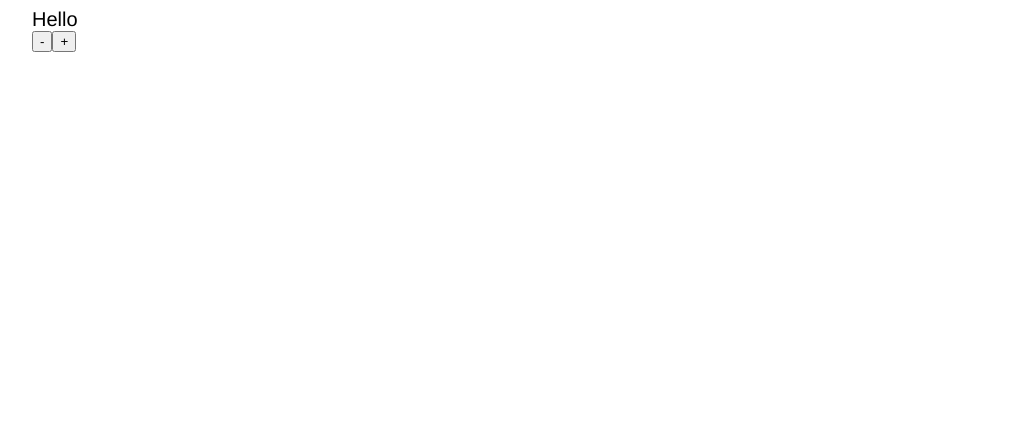
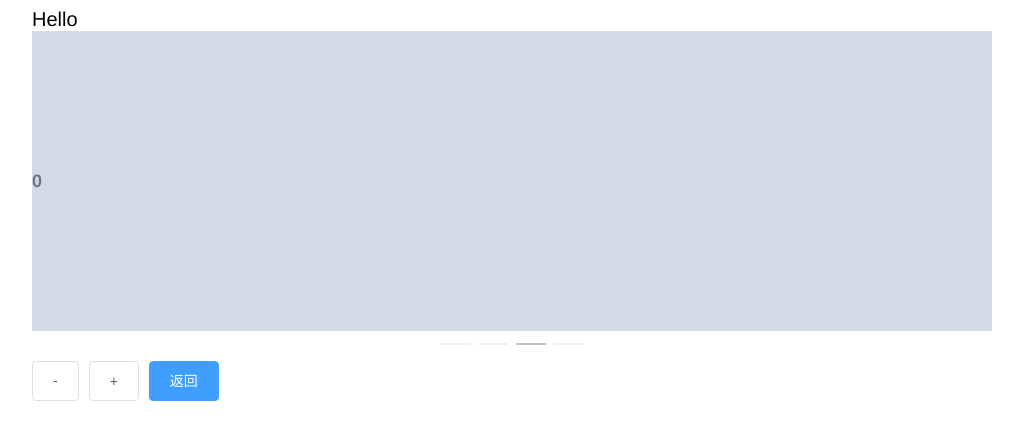
Before and after one commit to disyang/vue2-elm, a Vue app: page /#/home in a window 1280 px wide. Shown: the top 440 px of the page, without its empty margins (128-1151 px from the left). Built offline with nearby package versions, Linux system fonts and the light colour scheme.

Commit message:
vue-property-decorator应用

```diff
--- a/src/components/Hello.vue
+++ b/src/components/Hello.vue
@@ -1,9 +1,50 @@
 <!-- src/components/Hello.vue -->
 <template>
   <div>
-    <div class="greeting">Hello {{name}}{{exclamationMarks}}</div>
-    <el-button @click="decrement">-</el-button>
-    <el-button @click="increment">+</el-button>
+    <el-form ref="form" :model="form" label-width="80px">
+      <el-form-item label="活动名称">
+        <el-input v-model="form.name"></el-input>
+      </el-form-item>
+      <el-form-item label="活动区域">
+        <el-select v-model="form.region" placeholder="请选择活动区域">
+          <el-option label="区域1" value="shanghai"></el-option>
+          <el-option label="区域2" value="beijing"></el-option>
+        </el-select>
+      </el-form-item>
+      <el-form-item label="活动时间">
+        <el-col :span="11">
+          <el-date-picker type="date" placeholder="选择日期" v-model="form.date1" style="width: 100%;"></el-date-picker>
+        </el-col>
+        <el-col class="line" :span="2">-</el-col>
+        <el-col :span="11">
+          <el-time-picker placeholder="选择时间" v-model="form.date2" style="width: 100%;"></el-time-picker>
+        </el-col>
+      </el-form-item>
+      <el-form-item label="即时配送">
+        <el-switch v-model="form.delivery"></el-switch>
+      </el-form-item>
+      <el-form-item label="活动性质">
+        <el-checkbox-group v-model="form.type">
+          <el-checkbox label="美食/餐厅线上活动" name="type"></el-checkbox>
+          <el-checkbox label="地推活动" name="type"></el-checkbox>
+          <el-checkbox label="线下主题活动" name="type"></el-checkbox>
+          <el-checkbox label="单纯品牌曝光1" name="type"></el-checkbox>
+        </el-checkbox-group>
+      </el-form-item>
+      <el-form-item label="特殊资源">
+        <el-radio-group v-model="form.resource">
+          <el-radio label="线上品牌商赞助"></el-radio>
+          <el-radio label="线下场地免费"></el-radio>
+        </el-radio-group>
+      </el-form-item>
+      <el-form-item label="活动形式">
+        <el-input type="textarea" v-model="form.desc"></el-input>
+      </el-form-item>
+      <el-form-item>
+        <el-button type="primary" @click="onSubmit">立即创建</el-button>
+        <el-button>取消</el-button>
+      </el-form-item>
+    </el-form>
   </div>
 </template>
 
@@ -11,10 +52,21 @@
 import Vue from "vue";
 
 export default Vue.extend({
+  name: "hello",
   props: ["name", "initialEnthusiasm"],
   data() {
     return {
-      enthusiasm: this.initialEnthusiasm
+      enthusiasm: this.initialEnthusiasm,
+      form: {
+        name: "",
+        region: "",
+        date1: "",
+        date2: "",
+        delivery: false,
+        type: [],
+        resource: "",
+        desc: ""
+      }
     };
   },
   methods: {
@@ -25,6 +77,9 @@
       if (this.enthusiasm > 1) {
         this.enthusiasm--;
       }
+    },
+    onSubmit() {
+      this.$router.push('/home')
     }
   },
   computed: {
@@ -35,8 +90,23 @@
 });
 </script>
 
-<style>
+<style scoped lang="scss">
 .greeting {
   font-size: 20px;
 }
+.el-carousel__item h3 {
+  color: #475669;
+  font-size: 18px;
+  opacity: 0.75;
+  line-height: 300px;
+  margin: 0;
+}
+
+.el-carousel__item:nth-child(2n) {
+  background-color: #99a9bf;
+}
+
+.el-carousel__item:nth-child(2n + 1) {
+  background-color: #d3dce6;
+}
 </style>
--- a/src/components/HelloDecorator.vue
+++ b/src/components/HelloDecorator.vue
@@ -3,8 +3,14 @@
 <template>
   <div>
     <div class="greeting">Hello {{name}}{{exclamationMarks}}</div>
-    <button @click="decrement">-</button>
-    <button @click="increment">+</button>
+    <el-carousel indicator-position="outside">
+      <el-carousel-item v-for="item in 4" :key="item">
+        <h3 v-text="count"></h3>
+      </el-carousel-item>
+    </el-carousel>
+    <el-button @click="decrement">-</el-button>
+    <el-button @click="increment">+</el-button>
+    <el-button type="primary" @click="$router.push('/login')">返回</el-button>
   </div>
 </template>
 
@@ -13,29 +19,46 @@
 
 @Component
 export default class HelloDecorator extends Vue {
-  @Prop() name!: string;
-  @Prop({ default: 0 }) initialEnthusiasm!: number;
+  @Prop() readonly name!: string;
+  @Prop({ default: 0 }) readonly initialEnthusiasm!: number;
 
-  enthusiasm = this.initialEnthusiasm;
+  enthusiasm: number = this.initialEnthusiasm;
+  count: number = 0;
 
-  increment() {
+  increment(): void {
+    this.count++;
     this.enthusiasm++;
   }
-  decrement() {
+  decrement(): void {
+    this.count--;
     if (this.enthusiasm > 1) {
       this.enthusiasm--;
     }
   }
 
   get exclamationMarks(): string {
-    console.log(this.enthusiasm);
     return Array(this.enthusiasm + 1).join("!");
   }
 }
 </script>
 
-<style>
+<style scoped lang="scss">
 .greeting {
   font-size: 20px;
 }
+.el-carousel__item h3 {
+  color: #475669;
+  font-size: 18px;
+  opacity: 0.75;
+  line-height: 300px;
+  margin: 0;
+}
+
+.el-carousel__item:nth-child(2n) {
+  background-color: #99a9bf;
+}
+
+.el-carousel__item:nth-child(2n + 1) {
+  background-color: #d3dce6;
+}
 </style>
--- a/src/router/index.ts
+++ b/src/router/index.ts
@@ -7,7 +7,7 @@
   routes: [
     {
       path: '/',
-      redirect: '/home'
+      redirect: '/login'
     },
     {
       path: '/login',
--- a/src/store/mutation.ts
+++ b/src/store/mutation.ts
@@ -1,5 +1,9 @@
+interface stateValue {
+  count: number;
+}
+
 export default {
-    add(state: any, n: number) {
-        state.count += n;
-    }
+  add(state: stateValue, n: number) {
+    state.count += n;
+  }
 };
```
